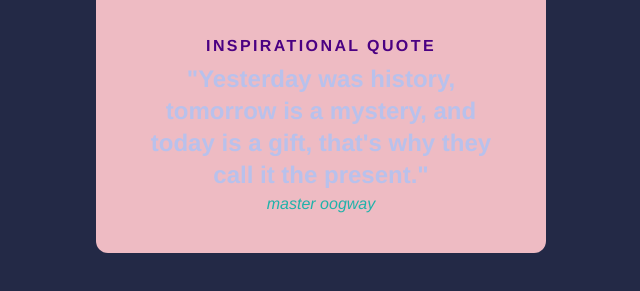
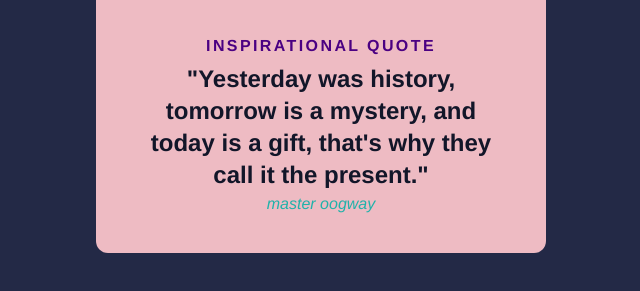
Before and after one commit to JonathanG0314/hw-9-assignment, a plain HTML site: page index.html in a window 1280 px wide. Shown: the part 405-696 px from the top of the page, without its empty margins (319-959 px from the left). Drawn offline with Linux system fonts and the light colour scheme.

Commit message:
Update color

```diff
--- a/style.css
+++ b/style.css
@@ -9,7 +9,7 @@ html, body {
   font-size: 16px;
   text-align: center;
   background-color: #232946;
-  color: #b8c1ec;
+  color: #121629;
 }
 
 main {
```
